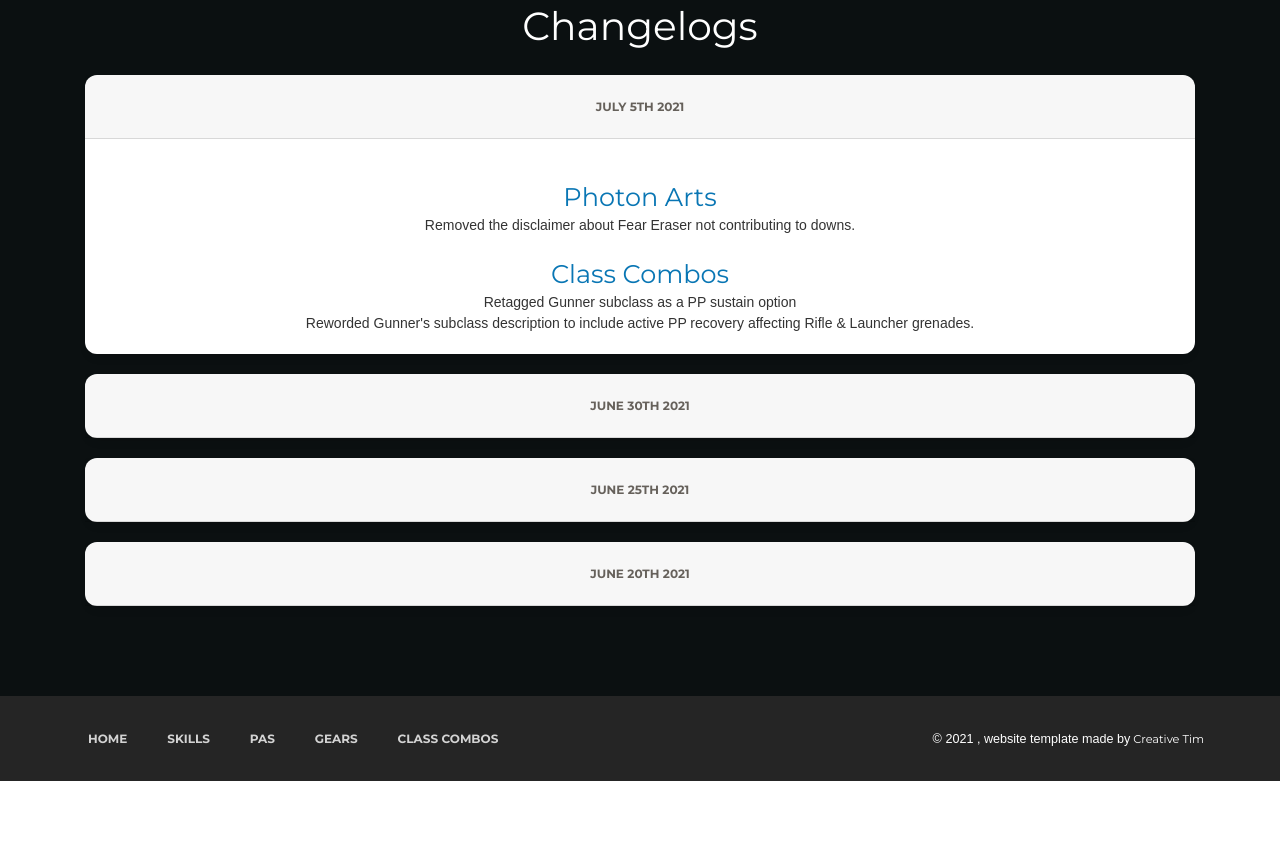
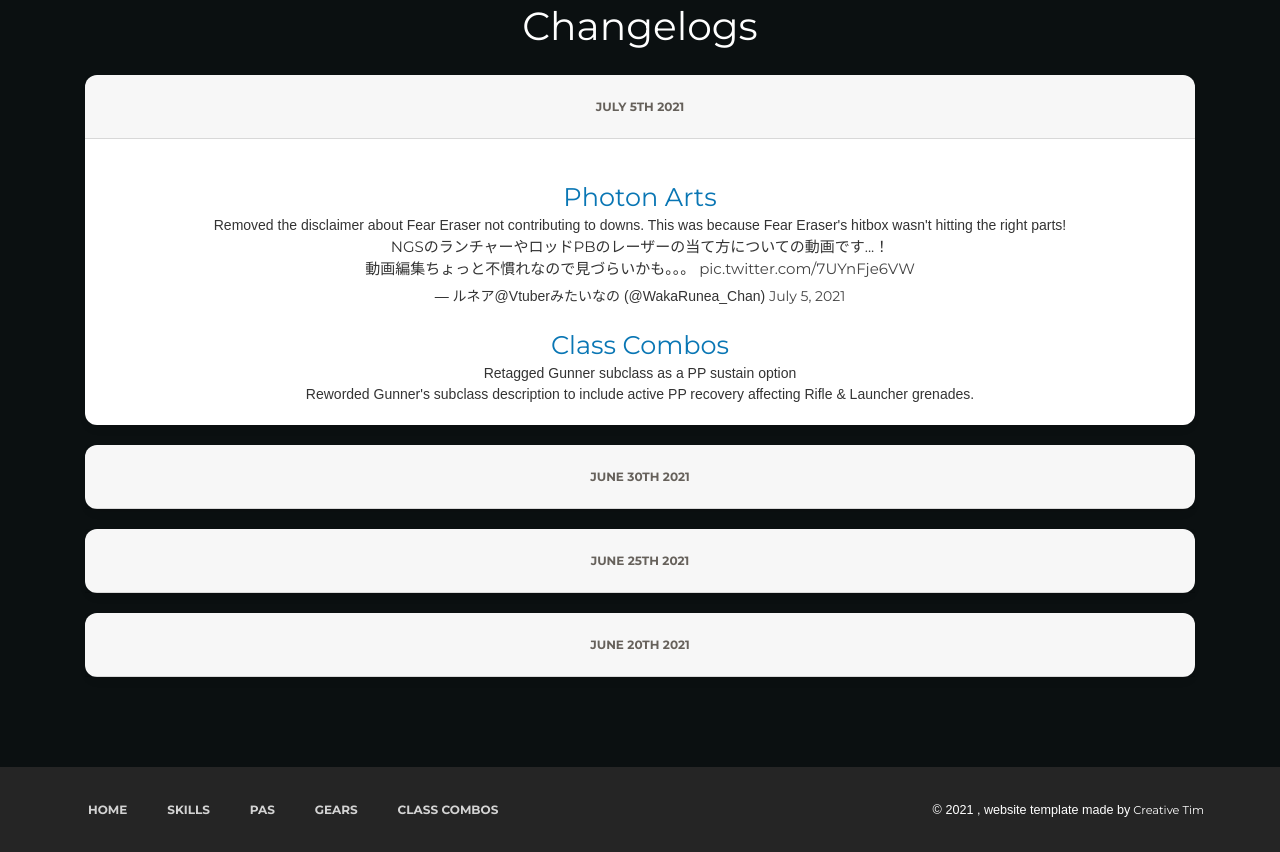
Before and after one commit to ZenoraLagging/ngs-ranger-guide, a website: page index.html in a window 1280 px wide. Shown: the part 1638-2490 px from the top of the page. Before the commit the page ends 2419 px from the top, so only its background shows below. Drawn offline with Linux system fonts and the light colour scheme.

Commit message:
added tweet to explain Fear Eraser's behavior

```diff
--- a/index.html
+++ b/index.html
@@ -615,7 +615,30 @@ The above copyright notice and this permission notice shall be included in all c
                       >Photon Arts</a
                     >
                   </h3>
-                  Removed the disclaimer about Fear Eraser not contributing to downs.
+                  Removed the disclaimer about Fear Eraser not contributing to
+                  downs. This was because Fear Eraser's hitbox wasn't hitting
+                  the right parts!
+                  <div class="center">
+                    <blockquote class="twitter-tweet tw-align-center">
+                      <p lang="ja" dir="ltr">
+                        NGSのランチャーやロッドPBのレーザーの当て方についての動画です...！<br />動画編集ちょっと不慣れなので見づらいかも。。。
+                        <a href="https://t.co/7UYnFje6VW"
+                          >pic.twitter.com/7UYnFje6VW</a
+                        >
+                      </p>
+                      &mdash; ルネア@Vtuberみたいなの (@WakaRunea_Chan)
+                      <a
+                        href="https://twitter.com/WakaRunea_Chan/status/1412023085201461250?ref_src=twsrc%5Etfw"
+                        >July 5, 2021</a
+                      >
+                    </blockquote>
+                  </div>
+                  <script
+                    async
+                    src="https://platform.twitter.com/widgets.js"
+                    charset="utf-8"
+                  ></script>
+
                   <h3>
                     <a
                       href="class-combos.html"
@@ -624,8 +647,10 @@ The above copyright notice and this permission notice shall be included in all c
                       >Class Combos</a
                     >
                   </h3>
-                  Retagged Gunner subclass as a <strong>PP sustain</strong> option <br>
-                  Reworded Gunner's subclass description to include active PP recovery affecting Rifle & Launcher grenades.
+                  Retagged Gunner subclass as a
+                  <strong>PP sustain</strong> option <br />
+                  Reworded Gunner's subclass description to include active PP
+                  recovery affecting Rifle & Launcher grenades.
                 </div>
               </div>
             </div>
```
